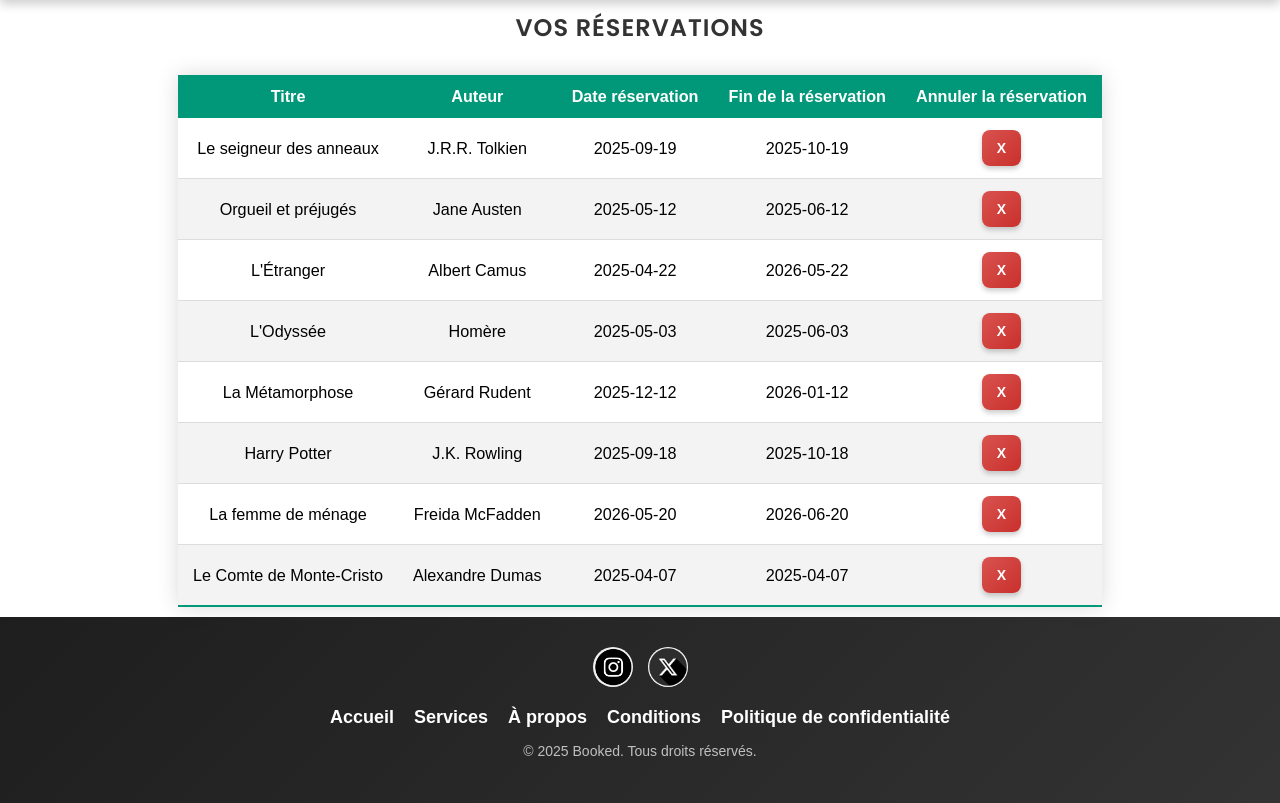
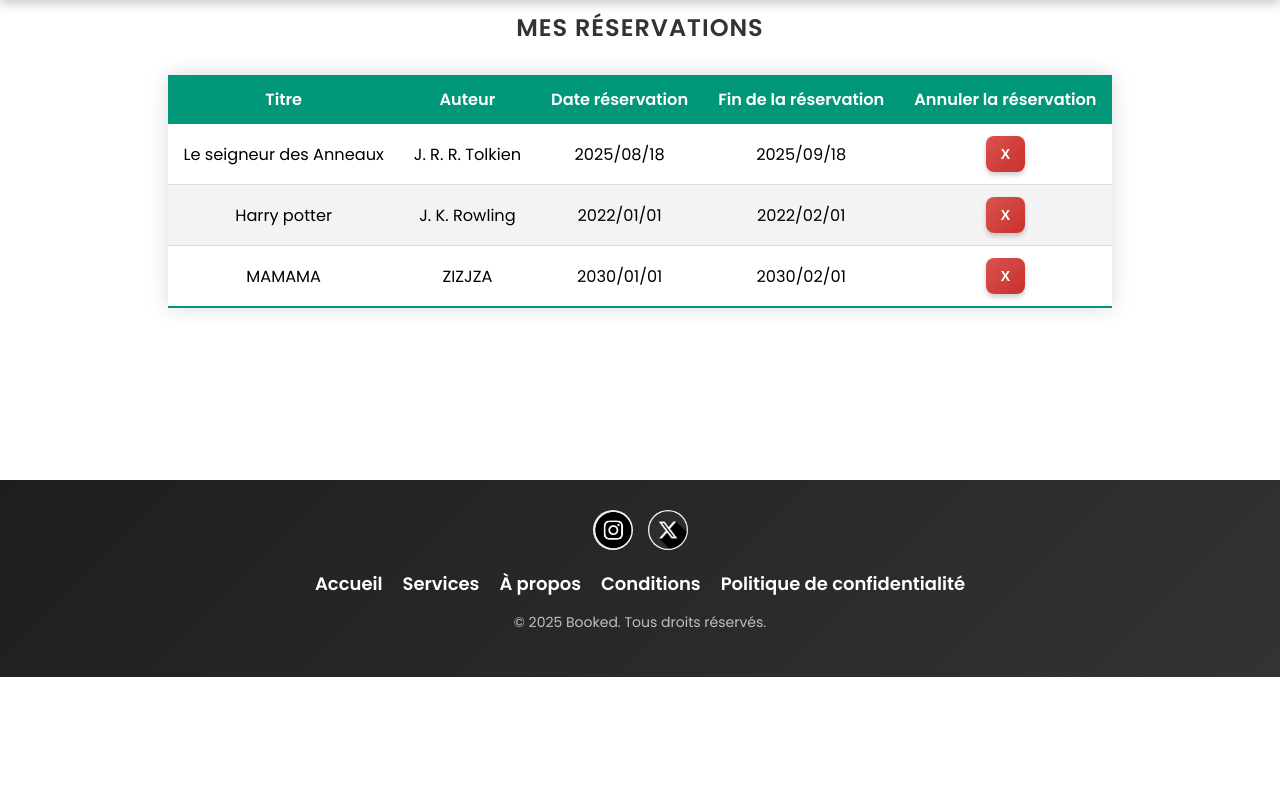
Before and after one commit to BenoitChirez/Open_JavaScript_Project_Booked, a PHP site: page /HTML/Reservations.html in a window 1280 px wide. Shown: the part 79-882 px from the top of the page. After the commit the page ends 756 px from the top, so only its background shows below. Run offline with PHP 8.4, Linux system fonts and the light colour scheme.

Commit message:
CSS Modifié, Ajout d'un message "Pas de reservations" ajout page PHP vide

```diff
--- a/CSS/Footer.css
+++ b/CSS/Footer.css
@@ -4,7 +4,7 @@
     color: white;
     text-align: center;
     padding: 30px 20px;
-    font-family: 'Montserrat', sans-serif;
+    font-family: 'Poppins', sans-serif;
 }
 
 /* Section des icônes sociales */
--- a/CSS/Reservation.css
+++ b/CSS/Reservation.css
@@ -1,6 +1,7 @@
 main {
     min-height: 60vh; /* Pour ne pas avoir un affichage mauvais du footer */
     display: flex;
+    font-family: 'Poppins', sans-serif;
     flex-direction: column;
 }
 
@@ -13,7 +14,7 @@ main {
 .table_reservation {
     border-collapse: collapse;
     font-size: 0.9em;
-    font-family: sans-serif;
+    font-family:'poppins', sans-serif;
     min-width: 400px;
     box-shadow: 0 0 20px rgba(0, 0, 0, 0.15);
     margin: auto;
--- a/HTML/Reservations.html
+++ b/HTML/Reservations.html
@@ -25,7 +25,8 @@
         <main>
 
             <!-- Faire une page de reservation dans un tableau -->
-            <h2>Vos réservations</h2>
+            <h2 id="titreReservations">Mes Réservations</h2>
+
             <table class=" table table_reservation">
                 <thead>
                     <tr>
@@ -37,61 +38,27 @@
                     </tr>
                 </thead>
                 <tbody>
+                    <!-- Remplissage automatique avec la base de donnée -->
                     <tr>
-                        <td>Le seigneur des anneaux</td>
-                        <td>J.R.R. Tolkien</td>
-                        <td>2025-09-19</td>
-                        <td>2025-10-19</td>
-                        <td><button>X</button></td>
+                        <td>Le seigneur des Anneaux</td>
+                        <td>J. R. R. Tolkien</td>
+                        <td>2025/08/18</td>
+                        <td>2025/09/18</td>
+                        <td><button class="btnAnnuler" onclick="showConfirmationPopup()">X</button></td>
                     </tr>
                     <tr>
-                        <td>Orgueil et préjugés</td>
-                        <td>Jane Austen</td>
-                        <td>2025-05-12</td>
-                        <td>2025-06-12</td>
-                        <td><button>X</button></td>
+                        <td>Harry potter</td>
+                        <td>J. K. Rowling</td>
+                        <td>2022/01/01</td>
+                        <td>2022/02/01</td>
+                        <td><button class="btnAnnuler" onclick="showConfirmationPopup()">X</button></td>
                     </tr>
                     <tr>
-                        <td>L'Étranger</td>
-                        <td>Albert Camus</td>
-                        <td>2025-04-22</td>
-                        <td>2026-05-22</td>
-                        <td><button>X</button></td>
-                    </tr>
-                    <tr>
-                        <td>L'Odyssée</td>
-                        <td>Homère</td>
-                        <td>2025-05-03</td>
-                        <td>2025-06-03</td>
-                        <td><button>X</button></td>
-                    </tr>
-                    <tr>
-                        <td>La Métamorphose</td>
-                        <td>Gérard Rudent</td>
-                        <td>2025-12-12</td>
-                        <td>2026-01-12</td>
-                        <td><button>X</button></td>
-                    </tr>
-                    <tr>
-                        <td>Harry Potter</td>
-                        <td>J.K. Rowling</td>
-                        <td>2025-09-18</td>
-                        <td>2025-10-18</td>
-                        <td><button>X</button></td>
-                    </tr>
-                    <tr>
-                        <td>La femme de ménage</td>
-                        <td>Freida McFadden</td>
-                        <td>2026-05-20</td>
-                        <td>2026-06-20</td>
-                        <td><button>X</button></td>
-                    </tr>
-                    <tr>
-                        <td>Le Comte de Monte-Cristo</td>
-                        <td>Alexandre Dumas</td>
-                        <td>2025-04-07</td>
-                        <td>2025-04-07</td>
-                        <td><button>X</button></td>
+                        <td>MAMAMA</td>
+                        <td>ZIZJZA</td>
+                        <td>2030/01/01</td>
+                        <td>2030/02/01</td>
+                        <td><button class="btnAnnuler" onclick="showConfirmationPopup()">X</button></td>
                     </tr>
                 </tbody>
             </table>
@@ -104,6 +71,10 @@
                         <button id="btnCancel">Annuler</button>
                     </div>
                 </div>
+            </div>
+            <div id="noReservationMessage" class="hidden"> <!-- Centrer l'image -->
+                <img src="../images/no-reservation.png" alt="Aucune réservation" style="display: block; margin: 0 auto; width: 100px; height: auto;">
+                <p style="text-align: center; font-size: 18px; margin-top: 20px;">Vous n'avez aucune réservation en cours.</p>
             </div>
         </main>
 
```
Also changed, not shown: JAVASCRIPT/Reservations.js (+41 -33 lines), PHP/reservation.php (added), images/no-reservation.png (added).
